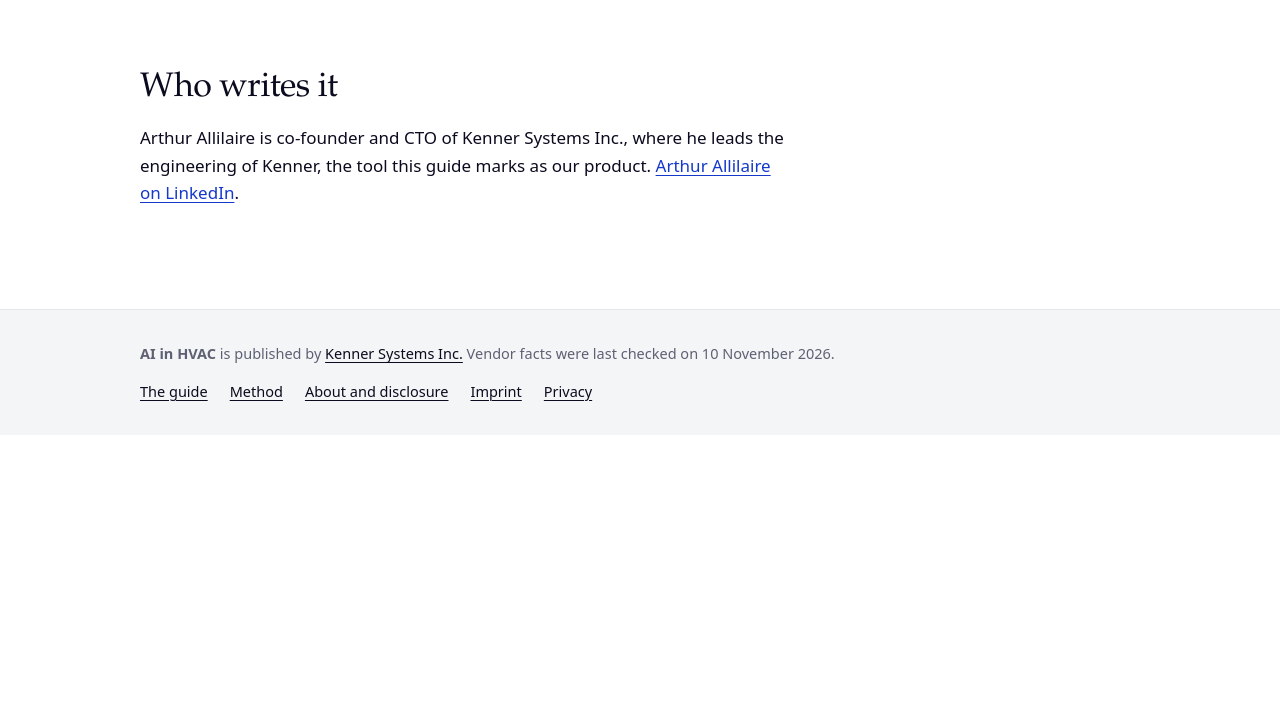
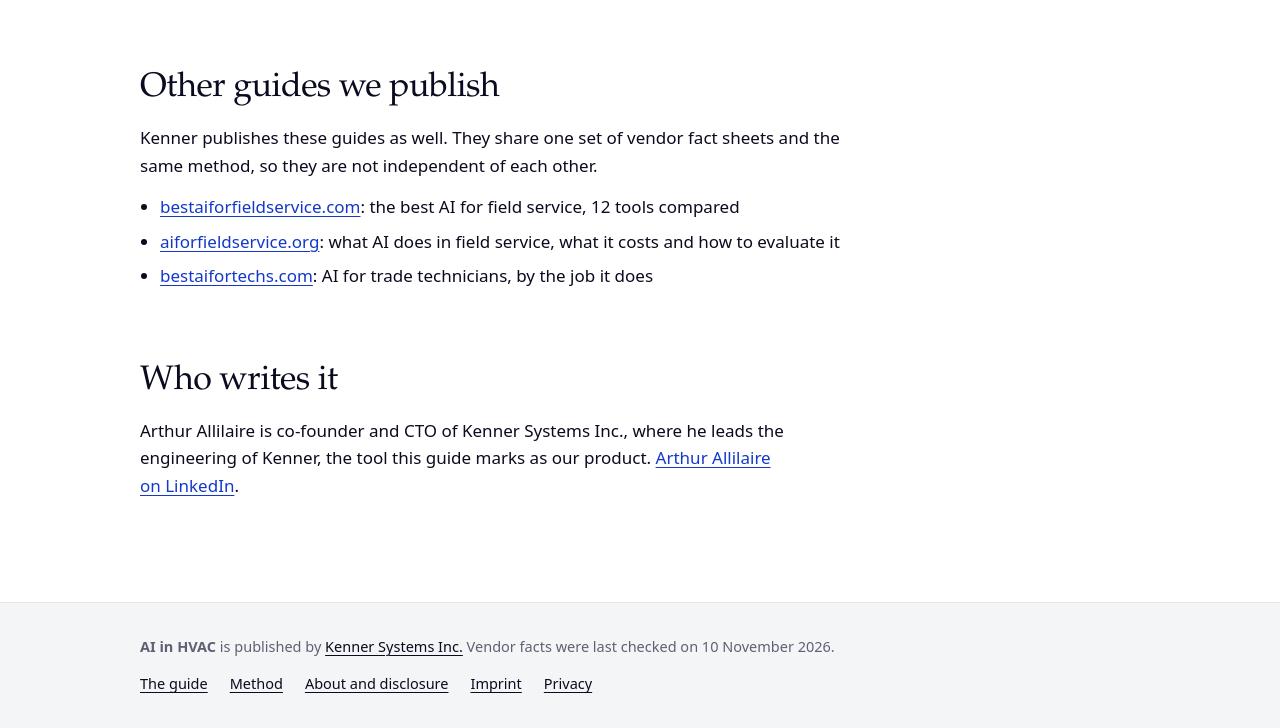
Before and after one commit to ArthurAllilaire/aiinhvac-site, a plain HTML site: page about/index.html in a window 1280 px wide. Shown: the part 989-1717 px from the top of the page. Before the commit the page ends 1424 px from the top, so only its background shows below. Drawn offline with Linux system fonts and the light colour scheme.

Commit message:
List the other guides on the about page; style numbered lists

```diff
--- a/about/index.html
+++ b/about/index.html
@@ -75,6 +75,11 @@
 <p>Every page says who publishes it, at the top. Facts about other tools come only from their makers&#x27; own pages and are linked. Each entry, ours included, has a section on where the tool stops and a line on when to look elsewhere. Every other tool&#x27;s entry also ends with a direct comparison with Kenner, and it says when that tool is the better choice. No vendor has paid to be included and there are no affiliate links.</p>
 <p>If we have something wrong about your product, tell us and we will correct it.</p>
 </section>
+<section id="sites">
+<h2>Other guides we publish</h2>
+<p>Kenner publishes these guides as well. They share one set of vendor fact sheets and the same method, so they are not independent of each other.</p>
+<ul><li><a href="https://bestaiforfieldservice.com/">bestaiforfieldservice.com</a>: the best AI for field service, 12 tools compared</li><li><a href="https://aiforfieldservice.org/">aiforfieldservice.org</a>: what AI does in field service, what it costs and how to evaluate it</li><li><a href="https://bestaifortechs.com/">bestaifortechs.com</a>: AI for trade technicians, by the job it does</li></ul>
+</section>
 <section id="author">
 <h2>Who writes it</h2>
 <p>Arthur Allilaire is co-founder and CTO of Kenner Systems Inc., where he leads the engineering of Kenner, the tool this guide marks as our product. <a href="https://www.linkedin.com/in/arthur-allilaire/" rel="noopener">Arthur Allilaire on LinkedIn</a>.</p>
--- a/style.css
+++ b/style.css
@@ -12,7 +12,7 @@
 html{scroll-behavior:smooth;-webkit-text-size-adjust:100%}
 @media (prefers-reduced-motion:reduce){html{scroll-behavior:auto}}
 body{margin:0;background:var(--paper);color:var(--ink);font:400 17px/1.62 var(--sans);-webkit-font-smoothing:antialiased}
-h1,h2,h3,h4,p,ul,dl,dd{margin:0}
+h1,h2,h3,h4,p,ul,ol,dl,dd{margin:0}
 a{color:var(--accent);text-underline-offset:3px;text-decoration-thickness:1px}
 a:focus-visible,[tabindex]:focus-visible{outline:2px solid var(--accent);outline-offset:3px}
 .wrap{display:block;max-width:1080px;margin:0 auto;padding:0 var(--g)}
@@ -29,7 +29,7 @@ nav a{color:var(--muted);text-decoration:none;padding-block:4px}
 @media (hover:hover){nav a:hover{color:var(--ink)}}
 
 main.wrap{padding-block:clamp(36px,6vw,72px) clamp(56px,8vw,104px)}
-article :where(h1,h2,h3,h4,p,ul,.answer){max-width:720px}
+article :where(h1,h2,h3,h4,p,ul,ol,.answer){max-width:720px}
 article section{margin-top:clamp(48px,6vw,72px)}
 article section section{margin-top:0}
 .crumb{font-size:14px;margin-bottom:18px}
@@ -39,9 +39,10 @@ h2{font:400 clamp(26px,3.2vw,34px)/1.15 var(--serif);letter-spacing:-.015em;text
 h3{font:600 19px/1.35 var(--sans);letter-spacing:-.005em;margin:30px 0 8px}
 h4{font:600 15px/1.4 var(--sans);margin-bottom:8px}
 p{text-wrap:pretty}
-p+p,p+ul,ul+p,dl+p{margin-top:14px}
+p+p,p+ul,ul+p,p+ol,ol+p,dl+p{margin-top:14px}
 h1+p{margin-top:16px}
 ul{padding-left:20px}
+ol{padding-left:24px}
 li+li{margin-top:7px}
 .byline{font-size:14.5px;color:var(--muted)}
 .byline a{color:inherit}
```
Also changed, not shown: index.html (+1 -0 lines).
